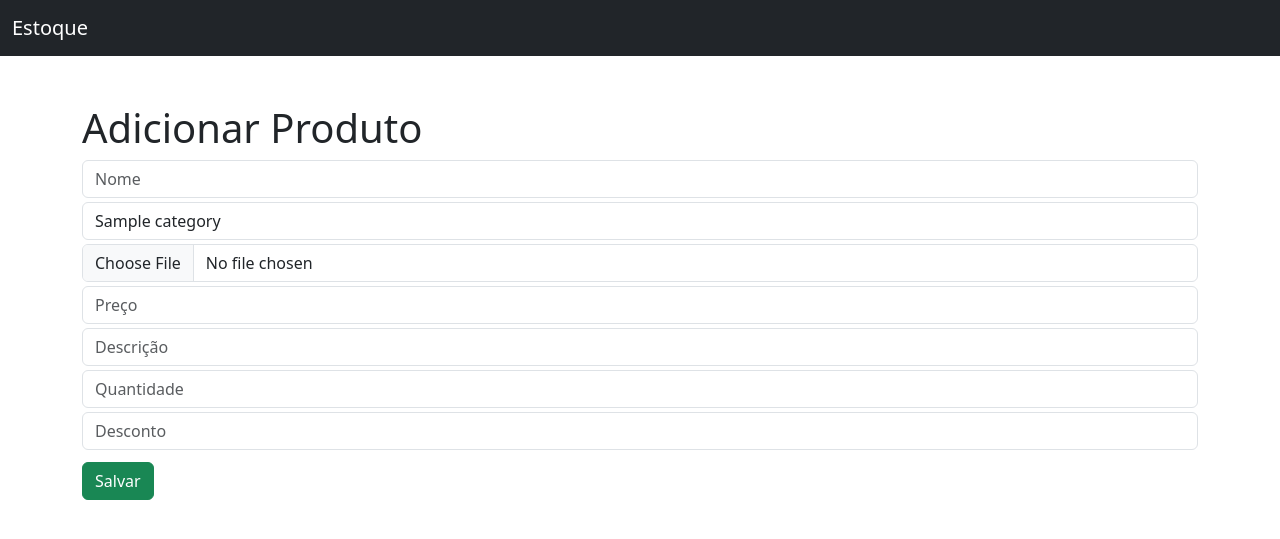
After one commit to MatheusAmarall/EstoqueDjango, a Django app: page /add-product/ in a window 1280 px wide. The commit adds this page. Shown: the top 539 px of the page. Run offline with Django 4.2, Linux system fonts and the light colour scheme; tables that the repository leaves empty hold one stand-in row (values such as "Sample post").

Commit message:
adicionando e removendo produto

```diff
--- /dev/null
+++ b/stockdjango/templates/pages/add-product.html
@@ -0,0 +1,19 @@
+{% extends 'base.html' %}
+
+{% block main %}
+    <form method="POST" class="container mt-5" enctype="multipart/form-data"> {% csrf_token %}
+        <h1>Adicionar Produto</h1>
+        <input class="form-control my-1" type="text" name="name" placeholder="Nome">
+        <select class="form-control my-1" name="category" id="">
+            {% for category in categories %}
+                <option value="{{category.id}}">{{ category.name }}</option>
+            {% endfor %}
+        </select>
+        <input class="form-control my-1" type="file" name="picture" placeholder="Imagem">
+        <input class="form-control my-1" type="text" name="price" placeholder="Preço">
+        <input class="form-control my-1" type="text" name="description" placeholder="Descrição">
+        <input class="form-control my-1" type="text" name="qtd" placeholder="Quantidade">
+        <input class="form-control my-1" type="text" name="discount" placeholder="Desconto">
+        <button type="submit" class="btn btn-success mt-2">Salvar</button>
+    </form>
+{% endblock %}
--- a/stockdjango/templates/pages/index.html
+++ b/stockdjango/templates/pages/index.html
@@ -2,6 +2,7 @@
 
 {% block main %}
     <div class="mt-2 p-5">
+        <a href="{%url 'add-product' %}" class="btn btn-primary">Adicionar Produto</a>
         <table class="table">
             <thead>
                 <tr>
--- a/stockdjango/urls.py
+++ b/stockdjango/urls.py
@@ -3,5 +3,7 @@ from . import views
 
 urlpatterns = [
     path('', views.index, name='home'),
-    path('product-detail/<int:id>', views.product_detail, name='product-detail')
+    path('add-product/', views.add_product, name='add-product'),
+    path('product-detail/<int:id>', views.product_detail, name='product-detail'),
+    path('delete-product/<int:id>', views.delete_product, name='delete-product')
 ]
--- a/stockdjango/views.py
+++ b/stockdjango/views.py
@@ -1,11 +1,49 @@
-from django.shortcuts import render, HttpResponse
-from .models import Products
-
+from django.shortcuts import render, redirect
+from .models import Products, Categories
+from random import randint
+from datetime import datetime
 def index(request):
     produtos = Products.objects.all()
 
     return render(request, 'pages/index.html', {'produtos':produtos})
 
+def add_product(request):
+
+    if request.method == 'POST':
+        name = request.POST.get('name')
+        cod = randint(100, 10000)
+        category = request.POST.get('category')
+        picture = request.FILES.get('picture')
+        price = request.POST.get('price')
+        description = request.POST.get('description')
+        qtd = request.POST.get('qtd')
+        discount = request.POST.get('discount')
+        created_at = datetime.now()
+        in_stock = True
+
+        Products.objects.create(
+            name=name,
+            cod=cod,
+            category_id=category,
+            picture=picture,
+            price=price,
+            description=description,
+            qtd=qtd,
+            discount=discount,
+            created_at=created_at,
+            in_stock=in_stock
+        )
+
+        return redirect('home')
+    else:
+        categories = Categories.objects.all()
+        return render(request, 'pages/add-product.html', {'categories':categories})
+
 def product_detail(request, id):
     product = Products.objects.get(id=id)
-    return render(request, 'pages/product_detail.html', {'product':product})
+    return render(request, 'pages/product-detail.html', {'product':product})
+
+def delete_product(request, id):
+    product = Products.objects.get(id=id)
+    product.delete()
+    return redirect('home')
--- a/templates/base.html
+++ b/templates/base.html
@@ -12,7 +12,7 @@
 <body>
     <nav class="navbar navbar-expand-lg bg-dark" data-bs-theme="dark">
         <div class="container-fluid">
-            <a class="navbar-brand" href="#">Estoque</a>
+            <a class="navbar-brand" href="{% url 'home' %}">Estoque</a>
             <button class="navbar-toggler" type="button" data-bs-toggle="collapse" data-bs-target="#navbarNav" aria-controls="navbarNav" aria-expanded="false" aria-label="Toggle navigation">
                 <span class="navbar-toggler-icon"></span>
             </button>
```
Also changed, not shown: stockdjango/templates/pages/product-detail.html (added, +14 -0 lines), stockdjango/templates/pages/product_detail.html (deleted, +0 -11 lines), media/fusca.jpg (added), media/fusca3.jpg (added).
